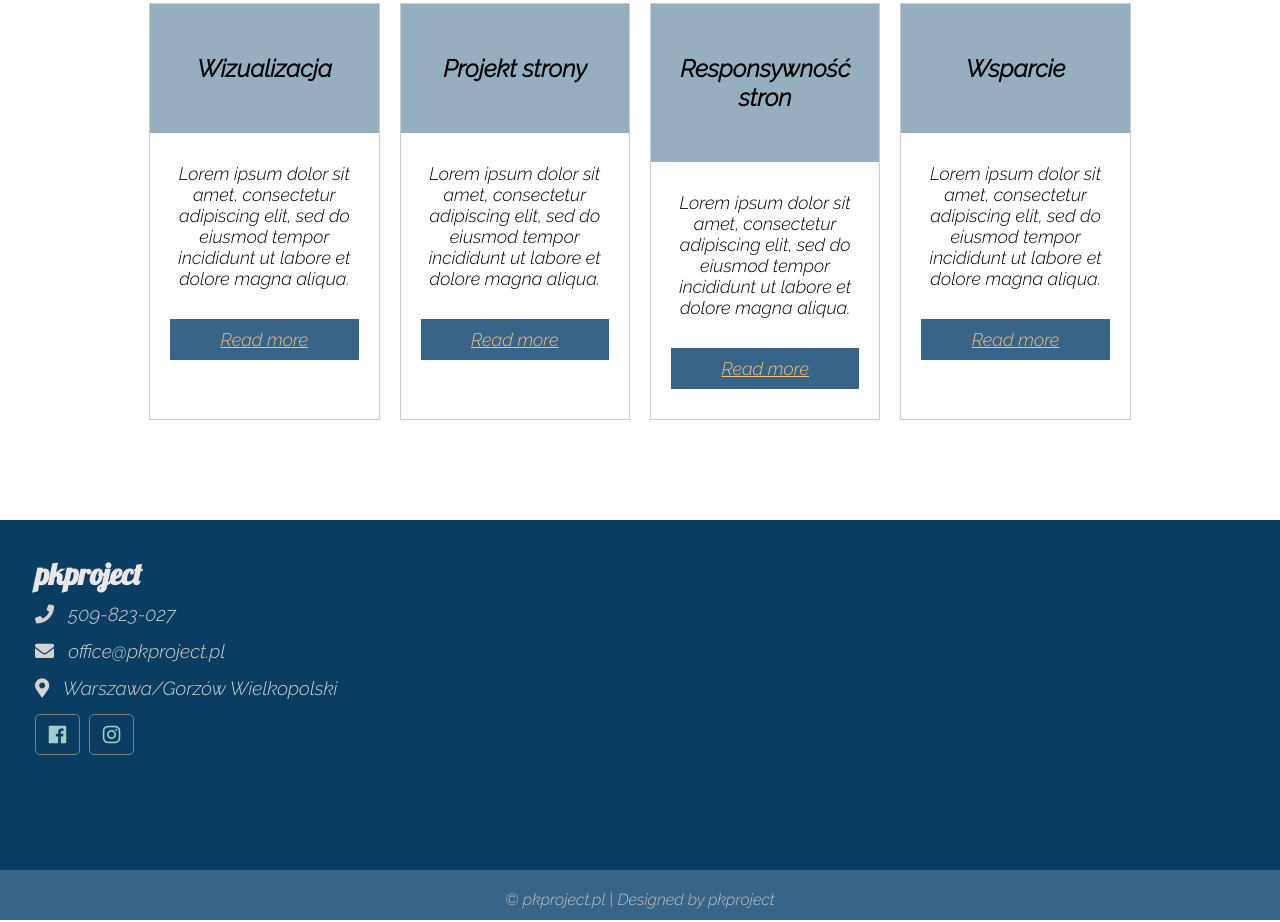
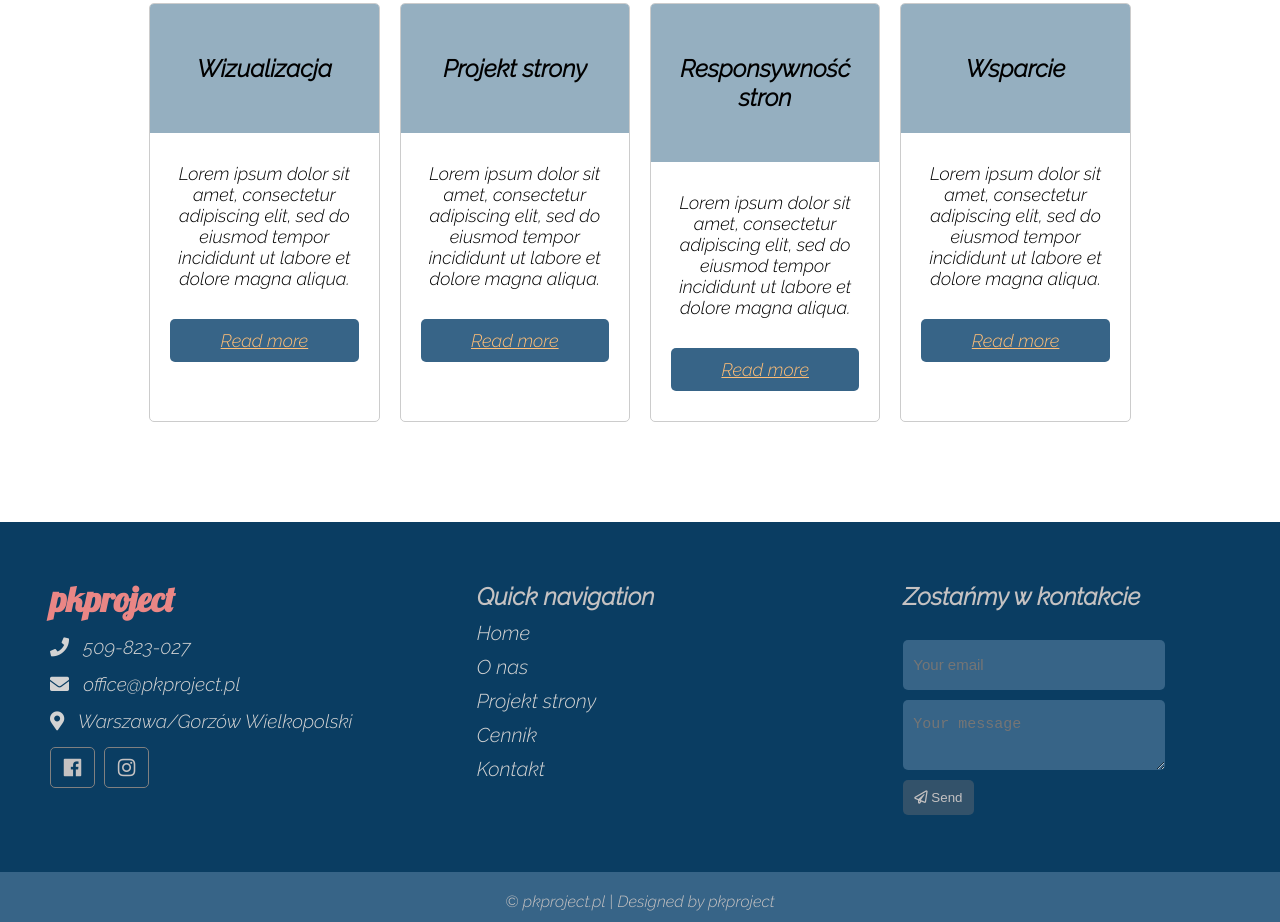
Before and after one commit to pkproject-office/pkproject-office, a website: page index.html in a window 1280 px wide. Shown: the part 1559-2481 px from the top of the page. Drawn offline with Linux system fonts and the light colour scheme.

Commit message:
add responsive contact form and quick links to footer, change design of scrollbar

```diff
--- a/index.html
+++ b/index.html
@@ -41,16 +41,14 @@
                         provident, similique sunt in culpa qui officia deserunt mollitia animi, id est laborum et
                         dolorum fuga.
                         Et harum quidem rerum facilis est et expedita distinctio. Nam libero tempore, cum soluta nobis
-                        est
-                        eligendi optio cumque nihil impedit quo minus id quod maxime placeat facere possimus, omnis
-                        voluptas
-                        assumenda est, omnis dolor repellendus. Temporibus autem quibusdam et aut officiis debitis aut
-                        rerum
-                        necessitatibus saepe eveniet ut et voluptates repudiandae sint et molestiae non recusandae.
-                        Itaque earum
-                        rerum hic tenetur a sapiente delectus, ut aut reiciendis voluptatibus maiores alias consequatur
-                        aut
-                        perferendis doloribus asperiores repellat.</p>
+                        est eligendi optio cumque nihil impedit quo minus id quod maxime placeat facere possimus, omnis
+                        voluptas assumenda est, omnis dolor repellendus. Temporibus autem quibusdam et aut officiis
+                        debitis aut
+                        rerum necessitatibus saepe eveniet ut et voluptates repudiandae sint et molestiae non
+                        recusandae.
+                        Itaque earum rerum hic tenetur a sapiente delectus, ut aut reiciendis voluptatibus maiores alias
+                        consequatur
+                        aut perferendis doloribus asperiores repellat.</p>
                 </div>
             </div>
         </div>
@@ -67,11 +65,8 @@
                     <h2>Wizualizacja</h2>
                 </div>
                 <div class="card-body">
-                    <p>Lorem ipsum dolor sit amet, consectetur adipiscing elit, sed do eiusmod tempor incididunt
-                        ut
-                        labore
-                        et
-                        dolore magna aliqua.</p>
+                    <p>Lorem ipsum dolor sit amet, consectetur adipiscing elit, sed do eiusmod tempor
+                        incididunt ut labore et dolore magna aliqua.</p>
                     <a href="#" class="btn">Read more</a>
                 </div>
             </div>
@@ -81,11 +76,8 @@
                     <h2>Projekt strony</h2>
                 </div>
                 <div class="card-body">
-                    <p>Lorem ipsum dolor sit amet, consectetur adipiscing elit, sed do eiusmod tempor incididunt
-                        ut
-                        labore
-                        et
-                        dolore magna aliqua.</p>
+                    <p>Lorem ipsum dolor sit amet, consectetur adipiscing elit, sed do eiusmod tempor
+                        incididunt ut labore et dolore magna aliqua.</p>
                     <a href="#" class="btn">Read more</a>
                 </div>
             </div>
@@ -95,11 +87,8 @@
                     <h2>Responsywność stron</h2>
                 </div>
                 <div class="card-body">
-                    <p>Lorem ipsum dolor sit amet, consectetur adipiscing elit, sed do eiusmod tempor incididunt
-                        ut
-                        labore
-                        et
-                        dolore magna aliqua.</p>
+                    <p>Lorem ipsum dolor sit amet, consectetur adipiscing elit, sed do eiusmod tempor
+                        incididunt ut labore et dolore magna aliqua.</p>
                     <a href="#" class="btn">Read more</a>
                 </div>
             </div>
@@ -110,10 +99,7 @@
                 </div>
                 <div class="card-body">
                     <p>Lorem ipsum dolor sit amet, consectetur adipiscing elit, sed do eiusmod tempor
-                        incididunt ut
-                        labore
-                        et
-                        dolore magna aliqua.</p>
+                        incididunt ut labore et dolore magna aliqua.</p>
                     <a href="#" class="btn">Read more</a>
                 </div>
             </div>
@@ -135,6 +121,29 @@
                     <a href="#"><i class="fab fa-instagram"></i></a>
                 </div>
             </div>
+
+            <div class="footer-section links">
+                <h2>Quick navigation</h2>
+                <ul>
+                    <li>Home</li>
+                    <li>O nas</li>
+                    <li>Projekt strony</li>
+                    <li>Cennik</li>
+                    <li>Kontakt</li>
+                </ul>
+            </div>
+            <div class="footer-section contact-form">
+                <h2>Zostańmy w kontakcie</h2>
+                <br>
+                <form action="index.html" method="post">
+                    <input type="email" name="email" class="text-input contact-input" placeholder="Your email">
+                    <textarea name="message" class="text-input contact-input" placeholder="Your message"></textarea>
+                    <button type="submit" class="btn btn-big">
+                        <i class="far fa-paper-plane"></i>
+                        Send
+                    </button>
+                </form>
+            </div>
         </div>
 
         <div class="footer-bottom">
--- a/sass/style.scss
+++ b/sass/style.scss
@@ -27,7 +27,7 @@ body {
     height: 700px;
 }
 
-.homeImage{
+.homeImage {
     height: 500px;
     width: 100%;
     object-fit: cover;
@@ -65,6 +65,7 @@ nav {
     padding: 20px;
     width: 80%;
     margin: 40px auto;
+    border-radius: 5px;
 }
 
 .intro-contain h2{
@@ -118,6 +119,7 @@ nav {
     margin-bottom: 50px;
     transition: 0.3s;
     overflow: hidden;
+    border-radius: 5px;
 }
 
 .card-header {
@@ -140,6 +142,7 @@ nav {
     background: #376487;
     margin-top: 30px;
     padding: 10px 5px;
+    border-radius: 5px;
 }
 
 .card:hover {
@@ -155,25 +158,32 @@ nav {
 }
 
 .footer .footer-content {
-    height: 350px;
+    height: 400px;
     display: flex;
 }
 
 .footer .footer-content .footer-section {
     flex: 1;
-    padding: 30px;
-    margin: 5px;
+    padding: 40px;
+    margin: 10px;
 }
 
 .footer .logo-text {
-    word-spacing: 6px;
-    font-size: 30px;
+    word-spacing: 9px;
+    font-size: 35px;
     font-family: 'Lobster',cursive;
 }
 
-.footer .footer-content h1{
-    color: rgb(235, 231, 231);
-    margin-bottom:10px;
+.footer .footer-content h1 {
+    color: #ea8685;
+    margin-bottom: 15px;
+    margin-top: 5px;
+}
+
+.footer .footer-content h2 {
+    color: #c5c2c2;
+    margin-bottom: 10px;
+    margin-top: 10px;
 }
 
 .footer .footer-content .about .contact span {
@@ -191,16 +201,71 @@ nav {
     text-align: center;
     display: inline-block;
     font-size: 20px;
-    color: #a4cccc;
+    color: #c5c2c2;
     border-radius: 5px;
     transition: all .3s;
 }
 
 .footer .footer-content .about .socials a:hover {
-    border: 1px solid white;
-    color: white;
+    border: 1px solid #c5c2c2;
+    color: #a4cccc;
     transition: all .3s;
 }
+
+.footer .footer-content .links ul li {
+    display: block;
+    margin-bottom: 10px;
+    font-size: 20px;
+    transition: all .3s;
+}
+
+.footer .footer-content .links ul li:hover {
+    color: #c5c2c2;
+    margin-left: 15px;
+    transition: all .3s;
+    color: #a4cccc;
+}
+
+.footer .footer-content .contact-form .contact-input {
+    background: #376487;
+    color: #c5c2c2;
+    margin-bottom: 10px;
+    line-height: 20px;
+    padding: 15px 10px;
+    border: none;
+    border-radius: 5px;
+}
+
+.text-input {
+    padding: 15px 10px;
+    display: block;
+    width: 80%;
+    border-radius: 5px;
+    border: 1px solid #c5c2c2;
+    outline: none;
+    color: #c5c2c2;
+    line-height: 5px;
+    font-size: 15px;
+}
+
+.btn {
+    background: #33526a;
+    color: #c5c2c2;
+    border: 1px solid transparent;
+    border-radius: 5px;
+}
+
+.btn-big {
+    display: block;
+    padding: 10px;
+    line-height: 10px;
+}
+
+.btn:hover {
+    color: #c5c2c2;
+    background: #8caec7;
+}
+
 
 .footer .footer-bottom {
     background: #376487;
@@ -212,7 +277,20 @@ nav {
     bottom: 0px;
     left: 0px;
     padding-top: 20px;
-  }
+}
+
+::-webkit-scrollbar {
+    width: 12px;
+}
+
+::-webkit-scrollbar-thumb {
+    background: #376487;
+    border-radius: 5px;
+}
+
+::-webkit-scrollbar-thumb:hover {
+    background: #8caec7;
+}
 
 
 @media (max-width: 768px){
@@ -220,4 +298,12 @@ nav {
         flex-direction: column;
         width:100%;
     }
+    .footer {
+        height: 1000px;
+    }
+
+    .footer .footer-content {
+        height: auto;
+        flex-direction: column;
+    }
 }
```
Also changed, not shown: css/style.css, 1 other file.
